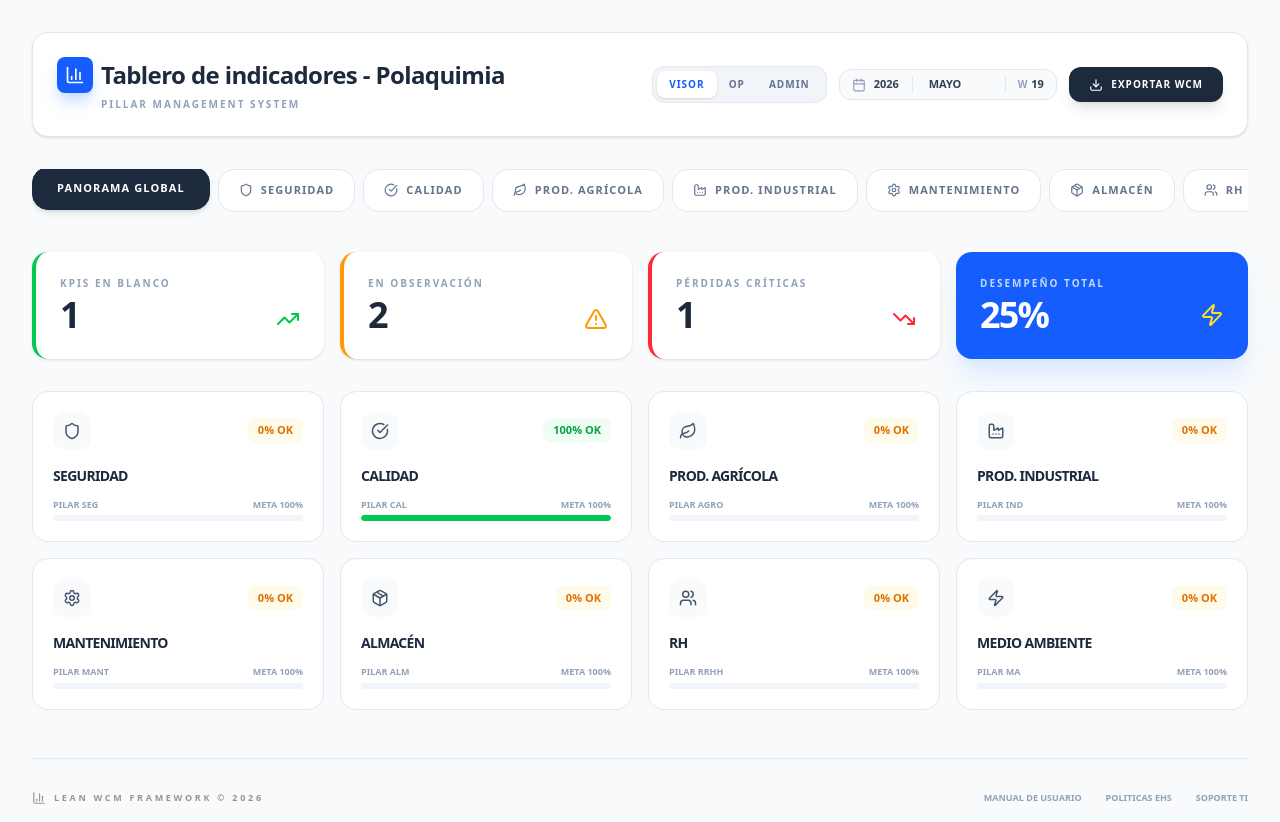
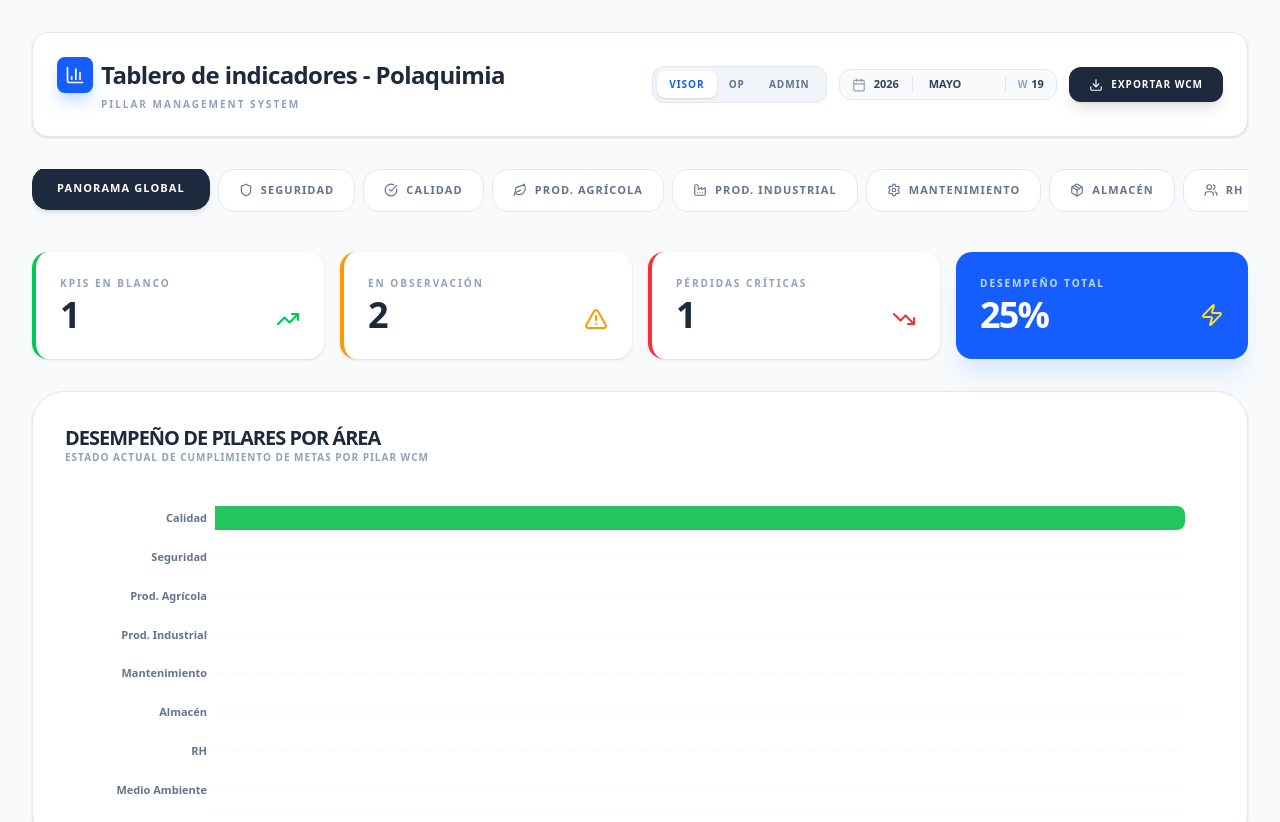
Before and after one commit to cmunozhdz/KPIPLanta, a React (Vite) app: page / in a window 1280 px wide. Shown: the top 822 px of the page. Built offline with nearby package versions, Linux system fonts and the light colour scheme.

Commit message:
Implementacion de graficos

```diff
--- a/src/App.tsx
+++ b/src/App.tsx
@@ -34,6 +34,9 @@
 import {
   LineChart,
   Line,
+  BarChart,
+  Bar,
+  Cell,
   XAxis,
   YAxis,
   CartesianGrid,
@@ -182,6 +185,13 @@
       return acc;
     }, {} as Record<string, number>);
   }, [data, areas, filters]);
+
+  const globalChartData = useMemo(() => {
+    return areas.map(area => ({
+      name: area.name,
+      score: stats[area.id] || 0
+    })).sort((a, b) => b.score - a.score);
+  }, [areas, stats]);
 
   const handleSaveKpiValue = (e: React.FormEvent<HTMLFormElement>) => {
     e.preventDefault();
@@ -637,6 +647,63 @@
                 </div>
               </div>
 
+              {/* Global Performance Chart Section */}
+              <motion.div
+                initial={{ opacity: 0, y: 20 }}
+                animate={{ opacity: 1, y: 0 }}
+                className="bg-white p-8 rounded-[2rem] border border-slate-200 shadow-sm overflow-hidden"
+              >
+                <div className="flex justify-between items-center mb-8">
+                  <div>
+                    <h3 className="text-xl font-black text-slate-800 tracking-tighter uppercase">Desempeño de Pilares por Área</h3>
+                    <p className="text-[10px] font-black text-slate-400 uppercase tracking-widest leading-none">Estado actual de cumplimiento de metas por pilar WCM</p>
+                  </div>
+                </div>
+                <div className="h-80 w-full">
+                  <ResponsiveContainer width="100%" height="100%">
+                    <BarChart
+                      data={globalChartData}
+                      layout="vertical"
+                      margin={{ top: 5, right: 30, left: 10, bottom: 5 }}
+                    >
+                      <CartesianGrid strokeDasharray="3 3" horizontal={true} vertical={false} stroke="#f1f5f9" />
+                      <XAxis type="number" domain={[0, 100]} hide />
+                      <YAxis
+                        dataKey="name"
+                        type="category"
+                        axisLine={false}
+                        tickLine={false}
+                        width={140}
+                        tick={{ fontSize: 11, fontWeight: 900, fill: '#64748b', textAnchor: 'end' }}
+                      />
+                      <Tooltip
+                         cursor={{ fill: '#f8fafc' }}
+                         content={({ active, payload }) => {
+                           if (active && payload && payload.length) {
+                             return (
+                               <div className="bg-slate-900 text-white p-3 rounded-xl shadow-2xl border border-slate-700">
+                                 <p className="text-[9px] font-black text-blue-400 uppercase tracking-widest">{payload[0].payload.name}</p>
+                                 <p className="text-sm font-black mt-1">{payload[0].value}% OK</p>
+                               </div>
+                             );
+                           }
+                           return null;
+                         }}
+                      />
+                      <Bar dataKey="score" radius={[0, 8, 8, 0]} barSize={24}>
+                        {globalChartData.map((entry, index) => (
+                          <Cell
+                            key={`cell-${index}`}
+                            fill={entry.score >= 98 ? '#22c55e' : (entry.score >= 90 ? '#f59e0b' : '#ef4444')}
+                          />
+                        ))}
+                      </Bar>
+                    </BarChart>
+                  </ResponsiveContainer>
+                </div>
+              </motion.div>
+
+
               <div className="grid grid-cols-1 sm:grid-cols-2 lg:grid-cols-4 gap-4">
                 {areas.map((area) => (
                   <motion.div
```
Also changed, not shown: 1 other file (tests, documents, lock files or other folders).
